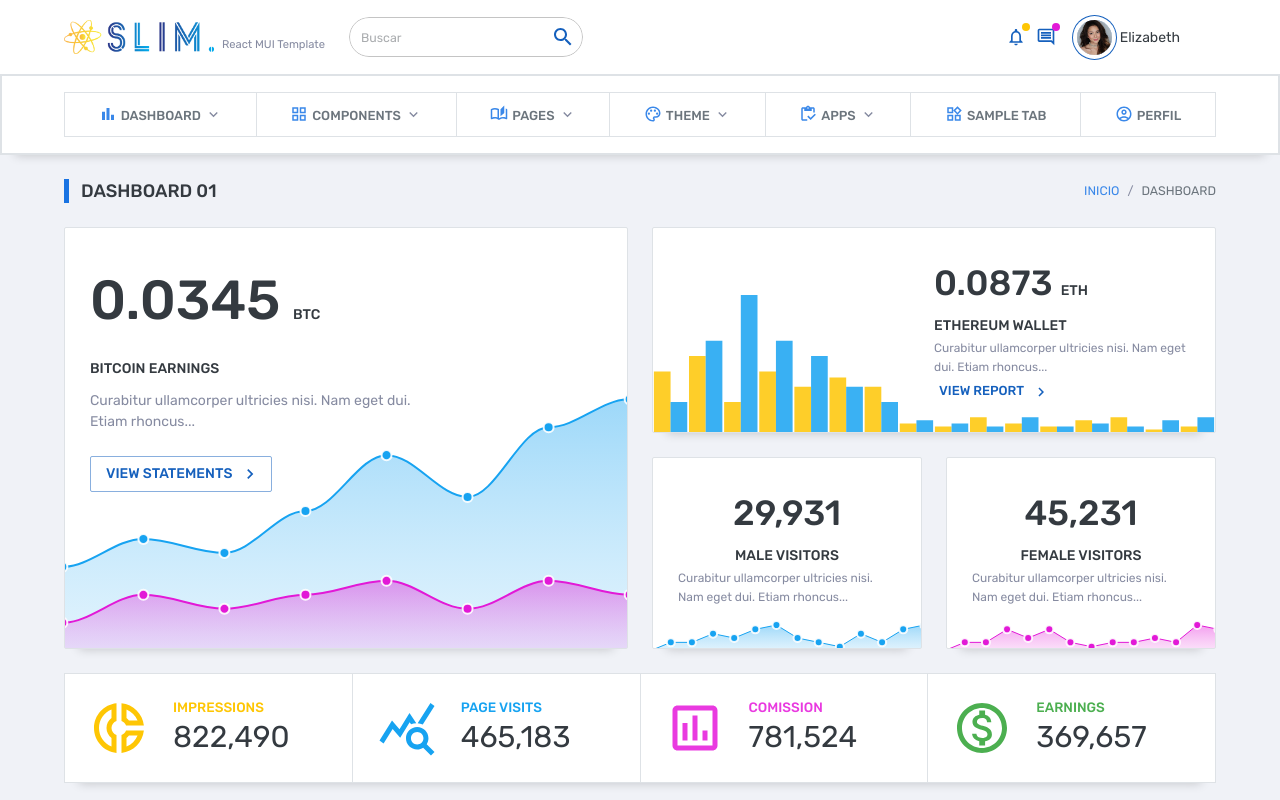
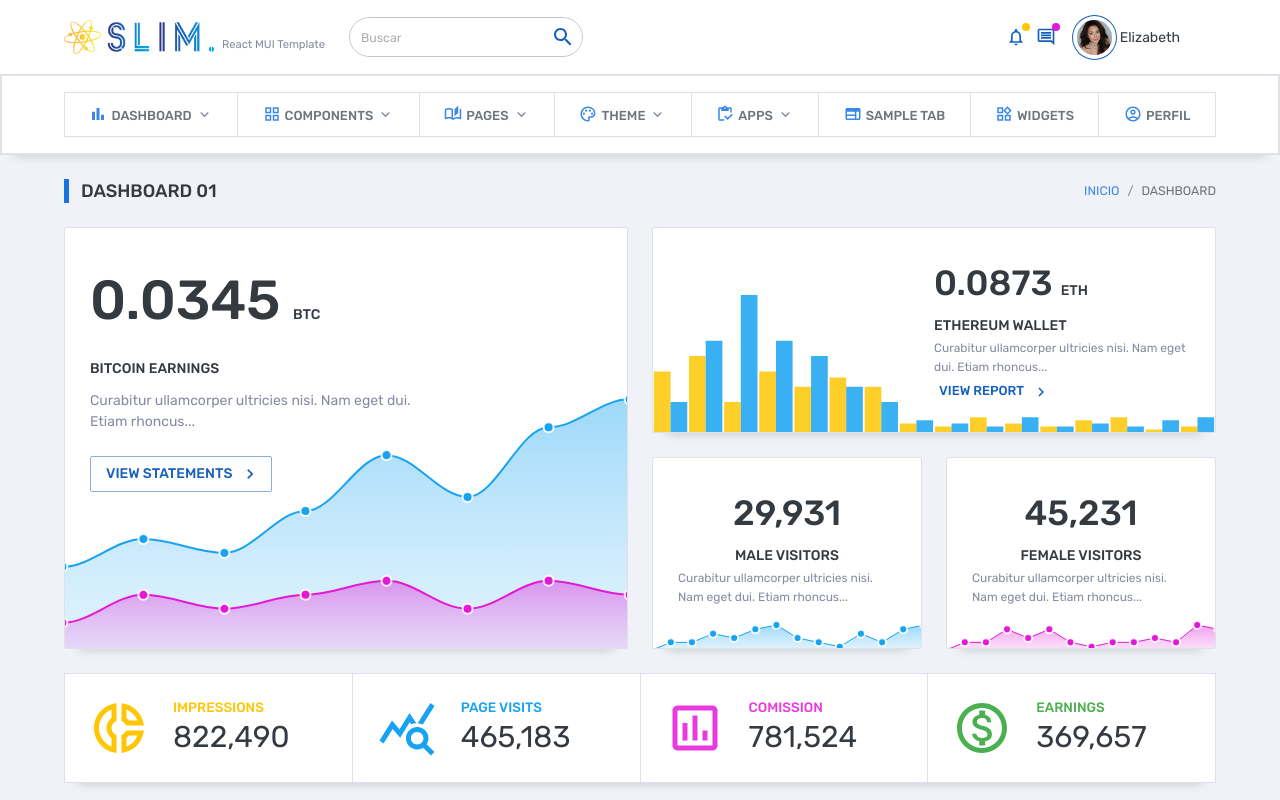
Before and after one commit to Tono2007/slim-free-react-mui-template, a React (Vite) app: page / in a window 1280 px wide. Shown: the top 800 px of the page. Built offline with nearby package versions, Linux system fonts and the light colour scheme.

Commit message:
[FEAT] navigation elements page

```diff
--- a/src/components/layouts/mainLayout/index.jsx
+++ b/src/components/layouts/mainLayout/index.jsx
@@ -7,6 +7,8 @@ import Container from '@mui/material/Container';
 import Fab from '@mui/material/Fab';
 // Icons
 import KeyboardArrowUpIcon from '@mui/icons-material/KeyboardArrowUp';
+
+import navItems from './navItems';
 
 // Components
 import Footer from '@/components/footer';
@@ -57,7 +59,7 @@ function Header() {
 	return (
 		<>
 			<MainHeader />
-			<Navbar />
+			<Navbar navItems={navItems} />
 		</>
 	);
 }
--- a/src/components/navbar/navItems.js
+++ b/src/components/layouts/mainLayout/navItems.js
@@ -1,6 +1,5 @@
 import { v4 as uuid } from 'uuid';
 // Icons
-import ExpandMoreIcon from '@mui/icons-material/ExpandMore';
 import GridViewOutlinedIcon from '@mui/icons-material/GridViewOutlined';
 import BarChartOutlinedIcon from '@mui/icons-material/BarChartOutlined';
 import InventoryOutlinedIcon from '@mui/icons-material/InventoryOutlined';
@@ -8,6 +7,7 @@ import PaletteOutlinedIcon from '@mui/icons-material/PaletteOutlined';
 import AccountCircleOutlinedIcon from '@mui/icons-material/AccountCircleOutlined';
 import AutoStoriesOutlinedIcon from '@mui/icons-material/AutoStoriesOutlined';
 import WidgetsOutlinedIcon from '@mui/icons-material/WidgetsOutlined';
+import WebOutlinedIcon from '@mui/icons-material/WebOutlined';
 
 /**
  * @example
@@ -16,7 +16,7 @@ import WidgetsOutlinedIcon from '@mui/icons-material/WidgetsOutlined';
  *	type: "group" | "item",
  *	title: string,
  *	Icon: NodeElement
- *	children?: {title: string, href: string}[]
+ *	menuChildren?: {title: string, href: string}[]
  *  menuMinWidth?: number
  * }
  */
@@ -27,7 +27,7 @@ const NAV_LINKS_CONFIG = [
 		type: 'group',
 		title: 'Dashboard',
 		Icon: BarChartOutlinedIcon,
-		children: [
+		menuChildren: [
 			{
 				title: 'Dashboard01',
 				href: '/dashboards/dashboard1',
@@ -55,7 +55,7 @@ const NAV_LINKS_CONFIG = [
 		type: 'group',
 		title: 'Components',
 		Icon: GridViewOutlinedIcon,
-		children: [
+		menuChildren: [
 			{
 				title: 'Forms',
 				href: '/components/forms',
@@ -81,49 +81,42 @@ const NAV_LINKS_CONFIG = [
 				href: '/components/new',
 			},
 			{
-				title: 'Navigation WIP',
+				title: 'Navigation',
 				// navbar
-				href: '/components/new',
+				href: '/components/navigation',
 			},
 			{
-				title: 'UI Elements WIP',
+				title: 'UI Elements',
 				type: 'group',
-				children: [
+				menuChildren: [
 					{
 						title: 'Card',
-						href: '/theme/components/paper',
+						href: '/components/card',
 					},
 					{
 						title: 'CardHeader',
-						href: '/theme/components/paper',
+						href: '/components/cardHeader',
 					},
 					{
 						title: 'PageHeader',
-						href: '/theme/components/paper',
+						href: '/components/pageHeader',
 					},
-					{
-						title: 'Menu',
-						href: '/theme/components/paper',
-					},
-					{
+					/* {
 						title: 'Paper',
 						href: '/components/ui/paper',
 					},
 					{
 						title: 'Buttons',
-						href: '/components/ui/buttons',
+						href: '/components/buttons',
 					},
-					{
-						title: 'Inputs',
-						href: '/components/ui/inputs',
-					},
+					*/
 				],
 			},
 
 			{
 				title: 'Level 0',
 				type: 'group',
-				children: [
+				menuChildren: [
 					{
 						title: 'Level 1a',
 						href: '/1a',
@@ -131,7 +124,7 @@ const NAV_LINKS_CONFIG = [
 					{
 						title: 'Level 1b',
 						type: 'group',
-						children: [
+						menuChildren: [
 							{
 								title: 'Level 2a',
 								href: '/2a',
@@ -143,7 +136,7 @@ const NAV_LINKS_CONFIG = [
 							{
 								title: 'Level 2c',
 								type: 'group',
-								children: [
+								menuChildren: [
 									{
 										title: 'Level 3a',
 										href: '/3a',
@@ -151,7 +144,7 @@ const NAV_LINKS_CONFIG = [
 									{
 										title: 'Level 3b',
 										type: 'group',
-										children: [
+										menuChildren: [
 											{
 												title: 'Level 4a',
 												href: '/3b',
@@ -179,12 +172,12 @@ const NAV_LINKS_CONFIG = [
 		type: 'group',
 		title: 'Pages',
 		Icon: AutoStoriesOutlinedIcon,
-		children: [
+		menuChildren: [
 			{
 				id: uuid(),
 				title: 'Sign in',
 				type: 'group',
-				children: [
+				menuChildren: [
 					{
 						title: 'Sign in',
 						href: '/pages/login',
@@ -203,7 +196,7 @@ const NAV_LINKS_CONFIG = [
 				id: uuid(),
 				title: 'Sign up',
 				type: 'group',
-				children: [
+				menuChildren: [
 					{
 						title: 'Sign up',
 						href: '/pages/signup',
@@ -238,7 +231,7 @@ const NAV_LINKS_CONFIG = [
 				id: uuid(),
 				title: 'Error Pages',
 				type: 'group',
-				children: [
+				menuChildren: [
 					{
 						title: '403 Unauthorized',
 						href: '/pages/error/403',
@@ -265,7 +258,7 @@ const NAV_LINKS_CONFIG = [
 				id: uuid(),
 				title: 'Pricing Pages',
 				type: 'group',
-				children: [
+				menuChildren: [
 					{
 						title: 'Pricing 1',
 						href: '/pages/pricing/pricing1',
@@ -280,7 +273,7 @@ const NAV_LINKS_CONFIG = [
 				id: uuid(),
 				title: 'Landing Pages WIP',
 				type: 'group',
-				children: [
+				menuChildren: [
 					{
 						title: 'Landing01',
 						href: '/pages/landing/landing1',
@@ -306,7 +299,7 @@ const NAV_LINKS_CONFIG = [
 		type: 'group',
 		title: 'Theme',
 		Icon: PaletteOutlinedIcon,
-		children: [
+		menuChildren: [
 			{
 				title: 'Paleta de Colores',
 				href: '/theme/colors',
@@ -337,7 +330,7 @@ const NAV_LINKS_CONFIG = [
 		type: 'group',
 		title: 'Apps',
 		Icon: InventoryOutlinedIcon,
-		children: [
+		menuChildren: [
 			{
 				title: 'Ecommerce WIP',
 				href: '/profile WIP',
@@ -359,10 +352,16 @@ const NAV_LINKS_CONFIG = [
 	{
 		id: uuid(),
 		type: 'item',
-		// 	title: 'Components',
 		title: 'Sample Tab',
+		Icon: WebOutlinedIcon,
+		href: '/samplePage',
+	},
+	{
+		id: uuid(),
+		type: 'item',
+		title: 'Widgets',
 		Icon: WidgetsOutlinedIcon,
-		href: '/samplePage',
+		href: '/widgets',
 	},
 	{
 		id: uuid(),
--- a/src/components/navbar/index.jsx
+++ b/src/components/navbar/index.jsx
@@ -6,12 +6,12 @@ import Container from '@mui/material/Container';
 // Icons
 import NavLinks from './navLinks';
 
-function Navbar() {
+function Navbar({ navItems, position = 'sticky' }) {
 	return (
-		<AppBar position="sticky" color="transparent" elevation={26}>
+		<AppBar position={position} elevation={26}>
 			<Box bgcolor="background.paper" py={2} border={1} borderColor="border">
 				<Container maxWidth="lg">
-					<NavLinks />
+					<NavLinks navItems={navItems} />
 				</Container>
 			</Box>
 		</AppBar>
--- a/src/components/navbar/navLinks/index.jsx
+++ b/src/components/navbar/navLinks/index.jsx
@@ -14,18 +14,18 @@ import Collapse from '@mui/material/Collapse';
 // Icons
 import ExpandMoreIcon from '@mui/icons-material/ExpandMore';
 
-import navItems from '../navItems';
-
 import { NavItem, NavItemButton, NavLink } from './navItem';
 import NavMenu from './navMenu';
 
-function NavLinks() {
+function NavLinks({ navItems }) {
 	const navMenuItems = navItems.map((item) => {
-		const { title, type, Icon, id, menuMinWidth, children, href } = item;
+		const { title, type, Icon, id, menuMinWidth, menuChildren, href } = item;
 
 		switch (type) {
 			case 'group':
-				return <NavMenu key={id} minWidth={menuMinWidth} menuChildren={children} Icon={Icon} title={title} />;
+				return (
+					<NavMenu key={id} minWidth={menuMinWidth} menuChildren={menuChildren} Icon={Icon} title={title} />
+				);
 			case 'item':
 				return <NavLink key={id} href={href} Icon={Icon} title={title} />;
 			default:
--- a/src/components/navbar/navLinks/navItem.jsx
+++ b/src/components/navbar/navLinks/navItem.jsx
@@ -29,12 +29,14 @@ export function NavItem({ Icon, title, showExpand = false, selected = false }) {
 			spacing={0.5}
 			title={title}
 		>
+			{Icon && (
 				<Icon
 					sx={{
 						fontSize: 18,
 						color: (theme) => (selected ? theme.palette.primary.contrastText : theme.palette.primary[300]),
 					}}
 				/>
+			)}
 			<Typography
 				pt={0.2}
 				display={{
--- a/src/components/navbar/navLinks/navMenu.jsx
+++ b/src/components/navbar/navLinks/navMenu.jsx
@@ -23,10 +23,18 @@ import { NavItem, NavItemButton } from './navItem';
 
 const MENUITEM_FONTSIZE = 14;
 
+const deepMatch = ({ items, match }) =>
+	items.some((el) => {
+		if (el?.type === 'group') {
+			return deepMatch({ items: el?.menuChildren, match });
+		}
+		return match.includes(el?.href);
+	});
 function NavMenu({ minWidth = '100%', menuChildren = [], Icon, title }) {
 	const location = useLocation();
 	const [anchorEl, setAnchorEl] = useState(null);
-	const match = menuChildren.some((el) => location.pathname.includes(el.href));
+	const pathnamee = location.pathname + location.hash;
+	const match = deepMatch({ items: menuChildren, match: pathnamee });
 
 	const handlePopoverClose = () => {
 		setAnchorEl(null);
@@ -75,13 +83,20 @@ function NavMenu({ minWidth = '100%', menuChildren = [], Icon, title }) {
 								}}
 							>
 								{menuChildren.map((item, i) => {
-									const { href = '', title, type = 'item', children } = item;
+									const { href = '', title, type = 'item', menuChildren, Icon } = item;
 									const match = useMatch({
 										path: href,
 									});
 									switch (type) {
 										case 'group':
-											return <NavCollapse key={i} title={title} menuChildren={children} />;
+											return (
+												<NavCollapse
+													key={i}
+													title={title}
+													menuChildren={menuChildren}
+													Icon={Icon}
+												/>
+											);
 										case 'item':
 											return (
 												<MenuItem
@@ -93,6 +108,11 @@ function NavMenu({ minWidth = '100%', menuChildren = [], Icon, title }) {
 													}}
 													selected={Boolean(match)}
 												>
+													{Icon && (
+														<ListItemIcon>
+															<Icon />
+														</ListItemIcon>
+													)}
 													{title}
 												</MenuItem>
 											);
@@ -113,9 +133,9 @@ function NavMenu({ minWidth = '100%', menuChildren = [], Icon, title }) {
 	);
 }
 
-function NavCollapse({ title, menuChildren, level = 1 }) {
+function NavCollapse({ title, menuChildren, Icon, level = 1 }) {
 	const { pathname } = useLocation();
-	const match = menuChildren.some((el) => pathname.includes(el.href));
+	const match = menuChildren.some((el) => pathname.includes(el?.href));
 	const [anchorEl, setAnchorEl] = useState(null);
 
 	const handlePopoverClose = () => {
@@ -137,6 +157,11 @@ function NavCollapse({ title, menuChildren, level = 1 }) {
 			onMouseEnter={handlePopoverOpen}
 			onMouseLeave={handlePopoverClose}
 		>
+			{Icon && (
+				<ListItemIcon>
+					<Icon />
+				</ListItemIcon>
+			)}
 			<ListItemText
 				primary={
 					<Typography variant="inherit" align="left">
@@ -162,7 +187,7 @@ function NavCollapse({ title, menuChildren, level = 1 }) {
 						<Paper>
 							<MenuList>
 								{menuChildren.map((item, i) => {
-									const { href = '', title, type = 'item', children } = item;
+									const { href = '', title, type = 'item', menuChildren, Icon } = item;
 									const match = useMatch({
 										path: href,
 									});
@@ -172,8 +197,9 @@ function NavCollapse({ title, menuChildren, level = 1 }) {
 												<NavCollapse
 													key={i}
 													title={title}
-													menuChildren={children}
+													menuChildren={menuChildren}
 													level={level + 1}
+													Icon={Icon}
 												/>
 											);
 										case 'item':
@@ -187,6 +213,11 @@ function NavCollapse({ title, menuChildren, level = 1 }) {
 														fontSize: 'inherit',
 													}}
 												>
+													{Icon && (
+														<ListItemIcon>
+															<Icon />
+														</ListItemIcon>
+													)}
 													{item.title}
 												</MenuItem>
 											);
--- /dev/null
+++ b/src/pages/componentsPages/navigation/navItems.js
@@ -0,0 +1,377 @@
+import BarChartOutlinedIcon from '@mui/icons-material/BarChartOutlined';
+
+export const navItems1 = [
+	{
+		id: 1,
+		type: 'group',
+		title: 'GroupItem',
+		Icon: BarChartOutlinedIcon,
+		menuChildren: [
+			{
+				id: 1,
+				type: 'group',
+				title: 'GroupItem',
+				menuChildren: [
+					{
+						title: 'Item1',
+						href: '/components/navigation#1',
+					},
+					{
+						id: 1,
+						type: 'group',
+						title: 'GroupItem',
+						menuChildren: [
+							{
+								title: 'Item1',
+								href: '/components/navigation#1',
+							},
+							{
+								id: 1,
+								type: 'group',
+								title: 'GroupItem',
+								menuChildren: [
+									{
+										title: 'Item1',
+										href: '/components/navigation#1',
+									},
+								],
+							},
+						],
+					},
+				],
+			},
+			{
+				title: 'Item1',
+				href: '/components/navigation#1',
+			},
+			{
+				title: 'Item2',
+				href: '/components/navigation#2',
+			},
+			{
+				title: 'Item3',
+				href: '/components/navigation#3',
+			},
+			{
+				title: 'Item4',
+				href: '/components/navigation#4',
+			},
+		],
+	},
+];
+
+export const navItems1b = [
+	{
+		id: 1,
+		type: 'group',
+		title: 'GroupItem',
+		Icon: BarChartOutlinedIcon,
+		menuChildren: [
+			{
+				title: 'Item1',
+				Icon: BarChartOutlinedIcon,
+				href: '/components/navigation#1',
+			},
+			{
+				id: 1,
+				type: 'group',
+				title: 'GroupItem',
+				Icon: BarChartOutlinedIcon,
+				menuChildren: [
+					{
+						title: 'Item1',
+						Icon: BarChartOutlinedIcon,
+						href: '/components/navigation#1',
+					},
+					{
+						id: 1,
+						type: 'group',
+						title: 'GroupItem',
+						Icon: BarChartOutlinedIcon,
+						menuChildren: [
+							{
+								title: 'Item1',
+								Icon: BarChartOutlinedIcon,
+								href: '/components/navigation#1',
+							},
+						],
+					},
+					{
+						title: 'Item2',
+						Icon: BarChartOutlinedIcon,
+
+						href: '/components/navigation#2',
+					},
+					{
+						title: 'Item3',
+						Icon: BarChartOutlinedIcon,
+
+						href: '/components/navigation#3',
+					},
+					{
+						title: 'Item4',
+						Icon: BarChartOutlinedIcon,
+
+						href: '/components/navigation#4',
+					},
+				],
+			},
+			{
+				title: 'Item2',
+				Icon: BarChartOutlinedIcon,
+
+				href: '/components/navigation#2',
+			},
+			{
+				title: 'Item3',
+				Icon: BarChartOutlinedIcon,
+
+				href: '/components/navigation#3',
+			},
+			{
+				title: 'Item4',
+				Icon: BarChartOutlinedIcon,
+
+				href: '/components/navigation#4',
+			},
+		],
+	},
+];
+
+export const navItems2 = [
+	{
+		id: 1,
+		type: 'item',
+		title: 'GroupItem',
+		Icon: BarChartOutlinedIcon,
+		href: '/components/navigation#',
+	},
+];
+
+export const navItems3 = [
+	{
+		id: 1,
+		type: 'group',
+		title: 'Group Item1',
+		Icon: BarChartOutlinedIcon,
+		menuChildren: [
+			{
+				title: 'Item1',
+				href: '/components/navigation#1',
+			},
+			{
+				title: 'Item1',
+				href: '/components/navigation#1',
+			},
+			{
+				title: 'Item1',
+				href: '/components/navigation#1',
+			},
+		],
+	},
+	{
+		id: 2,
+		type: 'group',
+		title: 'Group Item2',
+		Icon: BarChartOutlinedIcon,
+		menuChildren: [
+			{
+				title: 'Item1',
+				href: '/components/navigation#1',
+			},
+			{
+				title: 'Item1',
+				href: '/components/navigation#1',
+			},
+			{
+				title: 'Item1',
+				href: '/components/navigation#1',
+			},
+		],
+	},
+	{
+		id: 3,
+		type: 'group',
+		title: 'Group Item3',
+		Icon: BarChartOutlinedIcon,
+		menuChildren: [
+			{
+				title: 'Item1',
+				href: '/components/navigation#1',
+			},
+			{
+				title: 'Item1',
+				href: '/components/navigation#1',
+			},
+			{
+				title: 'Item1',
+				href: '/components/navigation#1',
+			},
+		],
+	},
+];
+export const navItems4 = [
+	{
+		id: 1,
+		type: 'item',
+		title: 'Group Item1',
+		Icon: BarChartOutlinedIcon,
+		href: '/components/navigation#',
+	},
+	{
+		id: 2,
+		type: 'item',
+		title: 'Group Item2',
+		Icon: BarChartOutlinedIcon,
+		href: '/components/navigation#',
+	},
+	{
+		id: 3,
+		type: 'item',
+		title: 'Group Item3',
+		Icon: BarChartOutlinedIcon,
+		href: '/components/navigation#',
+	},
+	{
+		id: 4,
+		type: 'item',
+		title: 'Group Item4',
+		Icon: BarChartOutlinedIcon,
+		href: '/components/navigation#',
+	},
+];
+
+export const navItems5 = [
+	{
+		id: 1,
+		type: 'item',
+		title: 'Group Item1',
+		Icon: BarChartOutlinedIcon,
+		href: '/components/navigation#',
+	},
+	{
+		id: 1,
+		type: 'group',
+		title: 'Group Item1',
+		Icon: BarChartOutlinedIcon,
+		menuChildren: [
+			{
+				title: 'Item1',
+				href: '/components/navigation#1',
+			},
+			{
+				title: 'Item1',
+				href: '/components/navigation#1',
+			},
+			{
+				title: 'Item1',
+				href: '/components/navigation#1',
+			},
+		],
+	},
+	{
+		id: 2,
+		type: 'item',
+		title: 'Group Item2',
+		Icon: BarChartOutlinedIcon,
+		href: '/components/navigation#',
+	},
+	{
+		id: 1,
+		type: 'group',
+		title: 'Group Item1',
+		Icon: BarChartOutlinedIcon,
+		menuChildren: [
+			{
+				title: 'Item1',
+				href: '/components/navigation#1',
+			},
+			{
+				title: 'Item1',
+				href: '/components/navigation#1',
+			},
+			{
+				title: 'Item1',
+				href: '/components/navigation#1',
+			},
+		],
+	},
+	{
+		id: 3,
+		type: 'item',
+		title: 'Group Item3',
+		Icon: BarChartOutlinedIcon,
+		href: '/components/navigation#',
+	},
+	{
+		id: 4,
+		type: 'item',
+		title: 'Group Item4',
+		Icon: BarChartOutlinedIcon,
+		href: '/components/navigation#',
+	},
+];
+export const navItems6 = [
+	{
+		id: 1,
+		type: 'item',
+		title: 'Group Item1',
+		href: '/components/navigation#',
+	},
+	{
+		id: 1,
+		type: 'group',
+		title: 'Group Item1',
+		menuChildren: [
+			{
+				title: 'Item1',
+				href: '/components/navigation#1',
+			},
+			{
+				title: 'Item1',
+				href: '/components/navigation#1',
+			},
+			{
+				title: 'Item1',
+				href: '/components/navigation#1',
+			},
+		],
+	},
+	{
+		id: 2,
+		type: 'item',
+		title: 'Group Item2',
+		href: '/components/navigation#',
+	},
+	{
+		id: 1,
+		type: 'group',
+		title: 'Group Item1',
+		menuChildren: [
+			{
+				title: 'Item1',
+				href: '/components/navigation#1',
+			},
+			{
+				title: 'Item1',
+				href: '/components/navigation#1',
+			},
+			{
+				title: 'Item1',
+				href: '/components/navigation#1',
+			},
+		],
+	},
+	{
+		id: 3,
+		type: 'item',
+		title: 'Group Item3',
+		href: '/components/navigation#',
+	},
+	{
+		id: 4,
+		type: 'item',
+		title: 'Group Item4',
+		href: '/components/navigation#',
+	},
+];
--- a/src/pages/editProfile/index.jsx
+++ b/src/pages/editProfile/index.jsx
@@ -18,6 +18,7 @@ import Person2OutlinedIcon from '@mui/icons-material/Person2Outlined';
 import AccountBoxOutlinedIcon from '@mui/icons-material/AccountBoxOutlined';
 import VpnKeyOutlinedIcon from '@mui/icons-material/VpnKeyOutlined';
 import HandshakeOutlinedIcon from '@mui/icons-material/HandshakeOutlined';
+import CreditCardIcon from '@mui/icons-material/CreditCard';
 
 import PageHeader from '@/components/pageHeader';
 
@@ -44,7 +45,7 @@ const menuOptions = [
 	{
 		id: uuid(),
 		name: 'billing',
-		Icon: AccountBoxOutlinedIcon,
+		Icon: CreditCardIcon,
 		text: 'Billing',
 		renderSection: <Billing />,
 	},
--- a/src/utils/routes/index.jsx
+++ b/src/utils/routes/index.jsx
@@ -19,6 +19,7 @@ const LoadersComponentPage = withLazyLoadably(lazy(() => import('@/pages/compone
 const TablesComponentPage = withLazyLoadably(lazy(() => import('@/pages/componentsPages/tables')));
 const ModalComponentPage = withLazyLoadably(lazy(() => import('@/pages/componentsPages/modal')));
 const SnackbarComponentPage = withLazyLoadably(lazy(() => import('@/pages/componentsPages/snackbar')));
+const NavigationComponentPage = withLazyLoadably(lazy(() => import('@/pages/componentsPages/navigation')));
 const LoginPage = withLazyLoadably(lazy(() => import('@/pages/loginPages/login')));
 const LoginSimplePage = withLazyLoadably(lazy(() => import('@/pages/loginPages/loginSimple')));
 const LoginSplitPage = withLazyLoadably(lazy(() => import('@/pages/loginPages/loginSplit')));
@@ -72,6 +73,7 @@ function Router() {
 							<Route path="tables" element={<TablesComponentPage />} />
 							<Route path="modal" element={<ModalComponentPage />} />
 							<Route path="snackbar" element={<SnackbarComponentPage />} />
+							<Route path="navigation" element={<NavigationComponentPage />} />
 						</Route>
 
 						<Route path="theme/">
--- a/src/utils/theme/compStyleOverride.js
+++ b/src/utils/theme/compStyleOverride.js
@@ -90,7 +90,6 @@ export default {
 		],
 		defaultProps: {
 			hover: 'light',
-			elevation: 26,
 			type: 'card',
 			variant: 'outlinedElevation',
 		},
```
Also changed, not shown: src/pages/componentsPages/navigation/index.jsx (added, +66 -0 lines), 1 other file (tests, documents, lock files or other folders). Lines whose indentation alone changed are shown as unchanged.
